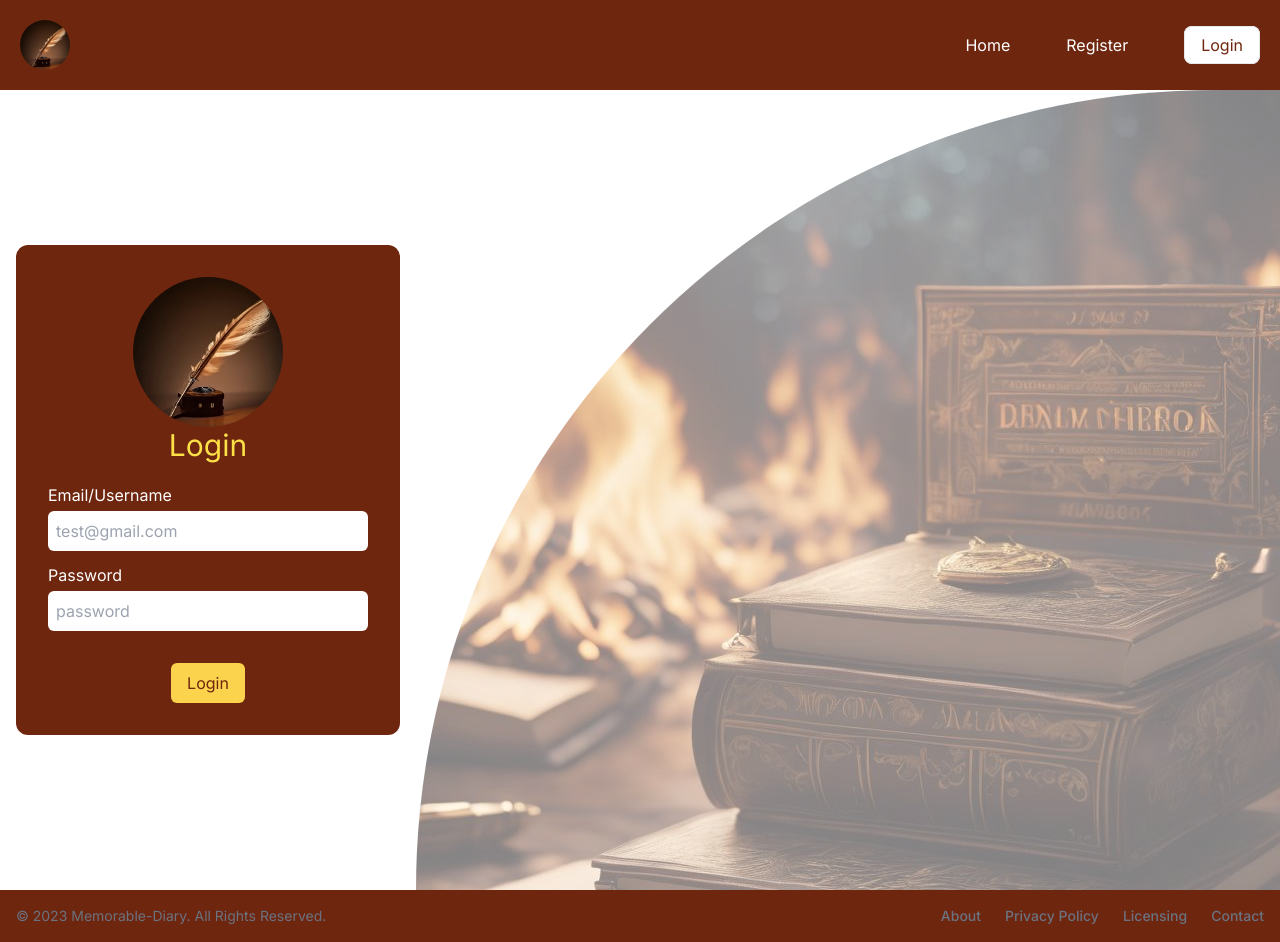
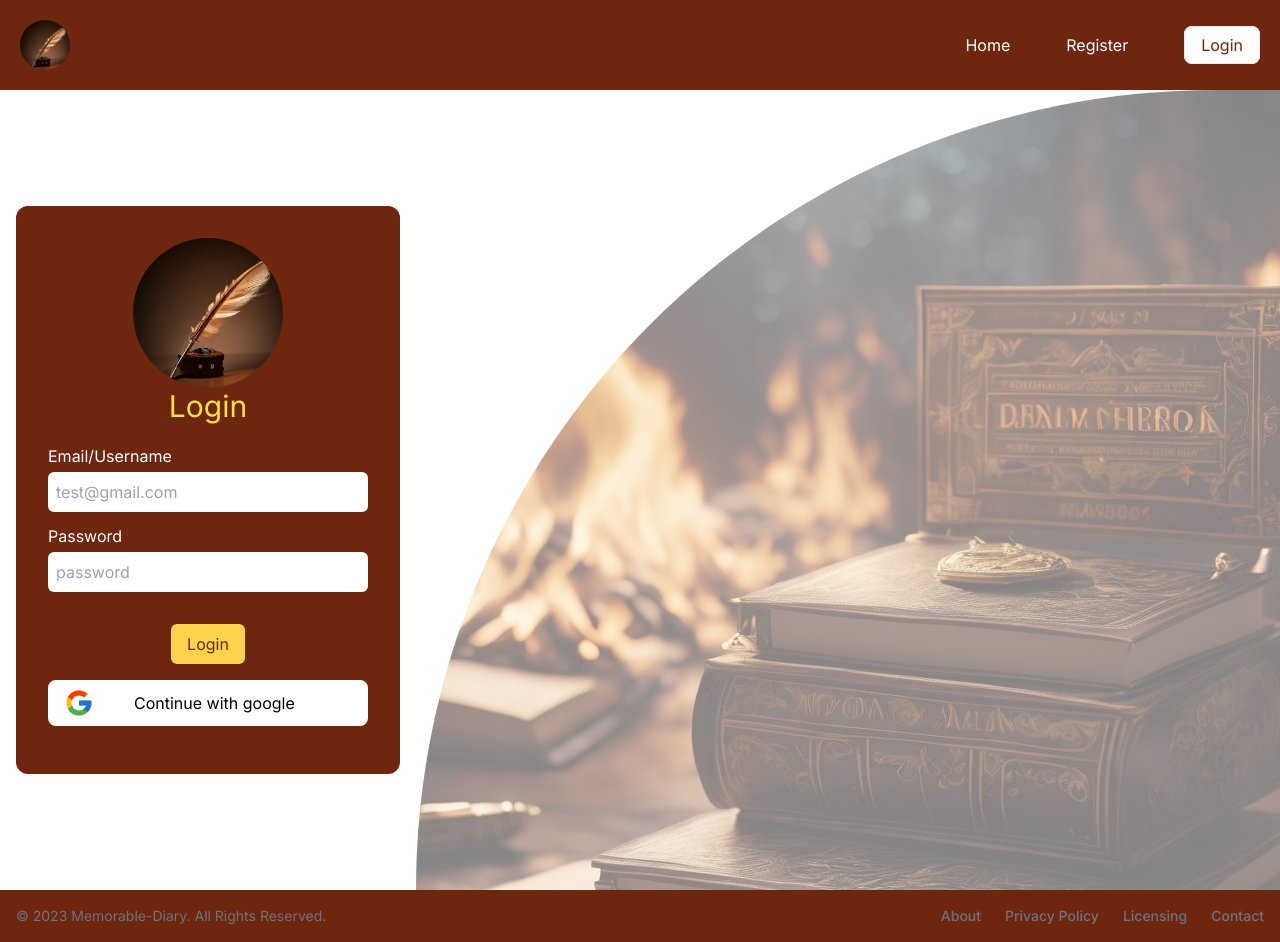
Before and after one commit to chandrakanth93986/Memorable-Diary, a Next.js app: page /login in a window 1280 px wide. Built offline with nearby package versions, Linux system fonts and the light colour scheme; no server answers.

Commit message:
Complete login using nextauth

```diff
--- a/package.json
+++ b/package.json
@@ -16,10 +16,12 @@
     "jsonwebtoken": "^9.0.2",
     "mongoose": "^8.4.0",
     "next": "14.2.3",
+    "next-auth": "^4.24.7",
     "react": "^18",
     "react-dom": "^18",
     "react-hook-form": "^7.51.4",
-    "react-hot-toast": "^2.4.1"
+    "react-hot-toast": "^2.4.1",
+    "react-icons": "^5.2.1"
   },
   "devDependencies": {
     "eslint": "^8",
--- a/src/app/(auth)/login/page.js
+++ b/src/app/(auth)/login/page.js
@@ -1,60 +1,117 @@
-'use client'
+"use client";
 
-import './login.css'
-import React from 'react'
-import { useRouter } from 'next/navigation';
-import { useForm } from 'react-hook-form';
-import logo from '../../../../public/logo.webp'
-import Image from 'next/image';
+import "./login.css";
+import React, { useEffect, useState } from "react";
+import { useRouter } from "next/navigation";
+import { useForm } from "react-hook-form";
+import logo from "../../../../public/logo.webp";
+import Image from "next/image";
+import toast from "react-hot-toast";
+import { signIn } from "next-auth/react";
+import { useSession } from "next-auth/react";
+import SigninWithGoogle from "@/components/SignInWithGoogle";
 
 const Login = () => {
-  const router = useRouter()
-  const { register, handleSubmit, watch, formState: { errors } } = useForm();
+  const router = useRouter();
+  const [err, setErr] = useState("");
 
-  const handleFormSubmit = (e) => {
-    console.log(e);
-  }
+  const {
+    register,
+    handleSubmit,
+    watch,
+    formState: { errors },
+  } = useForm();
+
+  // useEffect(() => {
+  //   console.log(session);
+  //   console.log(session.data?.user?.email);
+  // }, [session]);
+
+  const handleFormSubmit = async (data) => {
+    console.log(data);
+    try {
+      const result = await signIn("credentials", {
+        redirect: false,
+        identifier: data.email,
+        password: data.password,
+      });
+      console.log(result);
+      if (result?.error) {
+        setErr(result?.error)
+        return toast.error('Login Failed!')
+      }
+      if (result?.url) {
+        toast.success('Login Successful!')
+        router.push("/");
+      }
+    } catch (error) {
+      console.log(error);
+    }
+  };
 
   return (
-    <div className='flex items-center'>
-
-      <div className='h-screen flex items-center justify-center mx-auto md:mx-4'>
-        <form onSubmit={handleSubmit(handleFormSubmit)} className='b min-w-96 min-h-[50%] bg-diary text-white p-8 rounded-xl'>
-          <div className='text-center mb-5'>
-            <Image src={logo} width={150} height={150} alt='Logo' className='r rounded-full block m-auto' />
-            <h1 className='text-3xl text-yellow-300'>Login</h1>
+    <div className="flex items-center">
+      <div className="h-screen flex flex-col items-center justify-center mx-auto md:mx-4">
+        {err.length > 0 && (
+          <p className="text-red-500 text-center mb-4 text-xl">{err}</p>
+        )}
+        <form
+          onSubmit={handleSubmit(handleFormSubmit)}
+          className="b min-w-96 min-h-[50%] bg-diary text-white p-8 rounded-xl"
+        >
+          <div className="text-center mb-5">
+            <Image
+              src={logo}
+              width={150}
+              height={150}
+              alt="Logo"
+              className="r rounded-full block m-auto"
+            />
+            <h1 className="text-3xl text-yellow-300">Login</h1>
           </div>
           <div>
-            <div className='flex flex-col gap-1 mb-3'>
+            <div className="flex flex-col gap-1 mb-3">
               <label htmlFor="email">Email/Username</label>
               <input
                 type="text"
-                className='rounded-md w-full p-2 text-black'
-                placeholder='test@gmail.com'
-                {...register('email', { required: true })} />
-              {errors.email?.type === 'required' && (<p className='text-amber-200'>*Email/Username is required!</p>)}
+                className="rounded-md w-full p-2 text-black"
+                placeholder="test@gmail.com"
+                {...register("email", { required: true })}
+              />
+              {errors.email?.type === "required" && (
+                <p className="text-amber-200">*Email/Username is required!</p>
+              )}
             </div>
 
-            <div className='flex flex-col gap-1 mb-3'>
+            <div className="flex flex-col gap-1 mb-3">
               <label htmlFor="password">Password</label>
               <input
                 type="password"
-                className='rounded-md w-full p-2 text-black'
-                placeholder='password'
-                {...register('password', { required: true })} />
-              {errors.password?.type === 'required' && (<p className='text-amber-200'>*Password is Required!</p>)}
+                className="rounded-md w-full p-2 text-black"
+                placeholder="password"
+                {...register("password", { required: true })}
+              />
+              {errors.password?.type === "required" && (
+                <p className="text-amber-200">*Password is Required!</p>
+              )}
             </div>
-            <div className='text-center mt-8'>
-              <button type="submit" className='px-4 py-2 bg-amber-300 text-diary rounded-md'>Login</button>
+            <div className="text-center mt-8">
+              <button
+                type="submit"
+                className="px-4 py-2 bg-amber-300 text-diary rounded-md"
+              >
+                Login
+              </button>
             </div>
+
+            <SigninWithGoogle />
           </div>
         </form>
       </div>
 
-      <div className='reg md:w-[75%] md:h-screen rounded-tl-full'>
-      </div>
+      <div className="reg md:w-[75%] md:h-screen rounded-tl-full"></div>
     </div>
-  )
-}
+  );
+};
 
-export default Login
+export default Login;
--- /dev/null
+++ b/src/app/api/auth/[...nextauth]/options.js
@@ -0,0 +1,70 @@
+import CredentialsProvider from 'next-auth/providers/credentials';
+import bcrypt from 'bcryptjs';
+import dbConnect from '@/lib/dbConnect';
+import userModel from '@/models/User';
+import GoogleProvider from "next-auth/providers/google";
+
+export const authOptions = {
+    providers: [
+        GoogleProvider({
+            clientId: process.env.NEXTAUTH_GOOGLE_ID,
+            clientSecret: process.env.NEXTAUTH_GOOGLE_SECRET,
+        }),
+        CredentialsProvider({
+            id: 'credentials',
+            name: 'Credentials',
+            credentials: {
+                email: { label: 'Email', type: 'text' },
+                password: { label: 'Password', type: 'password' },
+            },
+            async authorize(credentials) {
+                await dbConnect();
+                try {
+                    const user = await userModel.findOne({
+                        $or: [
+                            { email: credentials.identifier },
+                            { username: credentials.identifier },
+                        ],
+                    });
+                    if (!user) {
+                        throw new Error('Invalid Email!');
+                    }
+                    const isPasswordCorrect = await bcrypt.compare(
+                        credentials.password,
+                        user.password
+                    );
+                    if (isPasswordCorrect) {
+                        return user;
+                    } else {
+                        throw new Error('Incorrect password!');
+                    }
+                } catch (err) {
+                    throw new Error(err);
+                }
+            },
+        }),
+    ],
+    callbacks: {
+        async jwt({ token, user }) {
+            if (user) {
+                token._id = user._id?.toString(); // Convert ObjectId to string
+                token.username = user.username;
+            }
+            return token;
+        },
+        async session({ session, token }) {
+            if (token) {
+                session.user._id = token._id;
+                session.user.username = token.username;
+            }
+            return session;
+        },
+    },
+    session: {
+        strategy: 'jwt',
+    },
+    secret: process.env.NEXTAUTH_SECRET,
+    pages: {
+        signIn: '/login',
+    },
+};
--- /dev/null
+++ b/src/app/api/auth/[...nextauth]/route.js
@@ -0,0 +1,6 @@
+import NextAuth from 'next-auth/next';
+import { authOptions } from './options';
+
+const handler = NextAuth(authOptions);
+
+export { handler as GET, handler as POST };
--- a/src/app/layout.js
+++ b/src/app/layout.js
@@ -3,6 +3,7 @@ import "./globals.css";
 import Navbar from "@/components/Navbar";
 import Footer from "@/components/Footer";
 import { Toaster } from "react-hot-toast";
+import AuthProvider from "@/providers/authProvider";
 
 const inter = Inter({ subsets: ["latin"] });
 
@@ -14,14 +15,16 @@ export const metadata = {
 export default function RootLayout({ children }) {
   return (
     <html lang="en">
+      <AuthProvider>
         <body className={inter.className}>
           <Navbar />
           <div className="m min-h-screen">
-          <Toaster position="top-center"/>
+            <Toaster position="top-center" />
             {children}
           </div>
           <Footer />
         </body>
+      </AuthProvider>
     </html>
   );
 }
--- a/src/components/Navbar.js
+++ b/src/components/Navbar.js
@@ -5,9 +5,15 @@ import Link from 'next/link'
 import { usePathname } from 'next/navigation'
 import logo from '../../public/logo.webp'
 import Image from 'next/image';
+import { useSession } from 'next-auth/react';
+import { signOut } from 'next-auth/react';
 
 const Navbar = () => {
     const path = usePathname();
+    const session = useSession();
+    const handleSignout = async() => {
+        await signOut()
+      }
 
     return (
         <div>
@@ -15,6 +21,12 @@ const Navbar = () => {
                 <div className=''>
                     <Image src={logo} width={50} height={100} alt='Logo' className='r rounded-full block m-auto' />
                 </div>
+                {
+                    session.status === 'authenticated' ? (
+                        <div className='text-center'>
+                            <button onClick={handleSignout} className='px-4 py-2 bg-white text-diary rounded-md'>Sign Out</button>
+                        </div>
+                    ) : (
                         <div>
                             <ul className='flex items-center gap-14'>
                                 <li>
@@ -28,6 +40,9 @@ const Navbar = () => {
                                 </li>
                             </ul>
                         </div>
+                    )
+                }
+
             </nav>
         </div>
     )
--- /dev/null
+++ b/src/components/SignInWithGoogle.js
@@ -0,0 +1,41 @@
+"use client"
+
+import { signIn } from 'next-auth/react';
+import { useRouter } from 'next/navigation';
+import { FcGoogle } from 'react-icons/fc';
+import { toast } from 'react-hot-toast';
+
+const SigninWithGoogle = () => {
+    const router = useRouter();
+
+    const handleGoogle = async () => {
+        try {
+            const response = await signIn('google');
+            console.log(response)
+            if (response?.ok) {
+                toast.success('Signin successful');
+                router.push('/');
+            }
+            if (response?.error) {
+                toast.error(response.error);
+            }
+        } catch (error) {
+            console.log(error)
+        }
+    };
+
+    return (
+        <div onClick={handleGoogle} className='flex justifybetween gap-10 items-center bg-white text-black py-2 px-4 rounded-lg my-4 cursor-pointer'>
+            <div>
+                <FcGoogle className='text-3xl'/>
+            </div>
+            <button
+                type='button'
+            >
+                Continue with google
+            </button>
+        </div>
+    );
+};
+
+export default SigninWithGoogle;
--- /dev/null
+++ b/src/providers/AuthProvider.js
@@ -0,0 +1,10 @@
+'use client';
+import { SessionProvider } from 'next-auth/react';
+
+export default function AuthProvider({children}) {
+  return (
+    <SessionProvider>
+      {children}
+    </SessionProvider>
+  );
+}
```
Also changed, not shown: 1 other file (tests, documents, lock files or other folders). Lines whose indentation alone changed are shown as unchanged.
